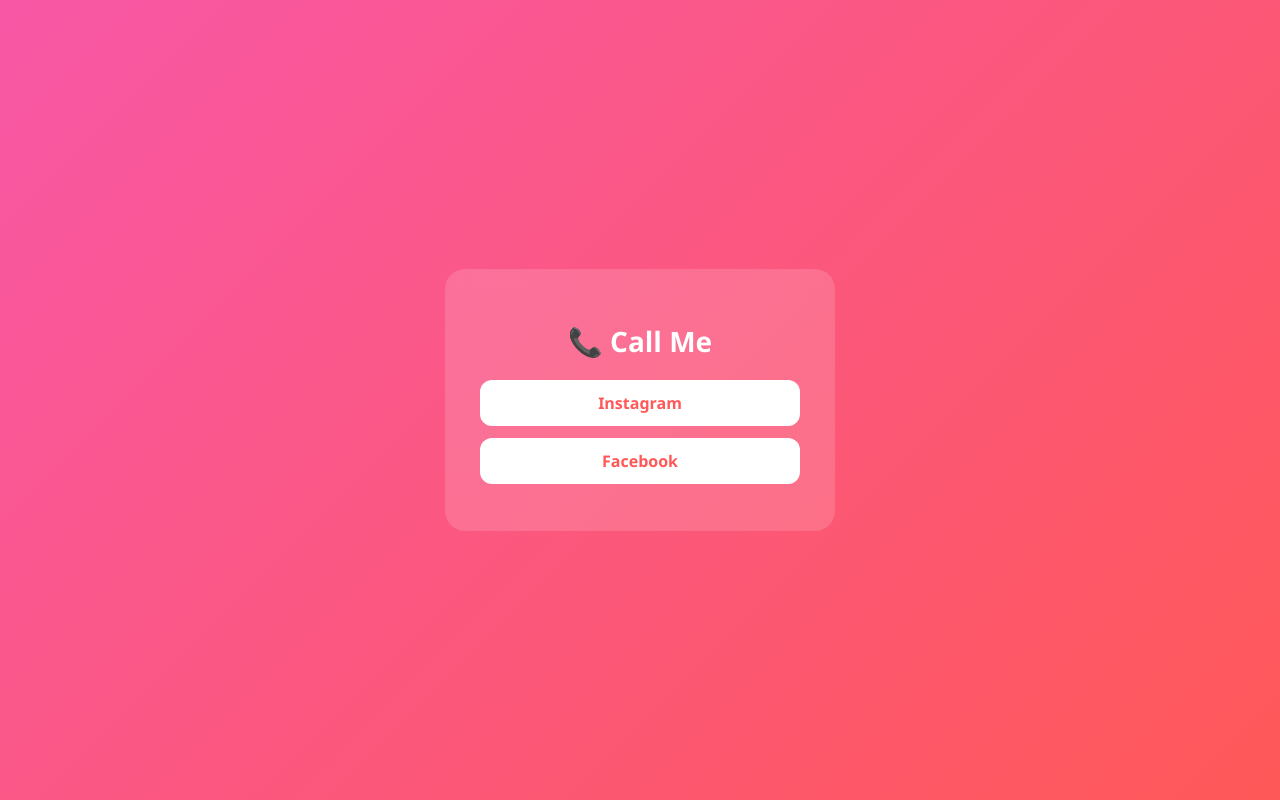
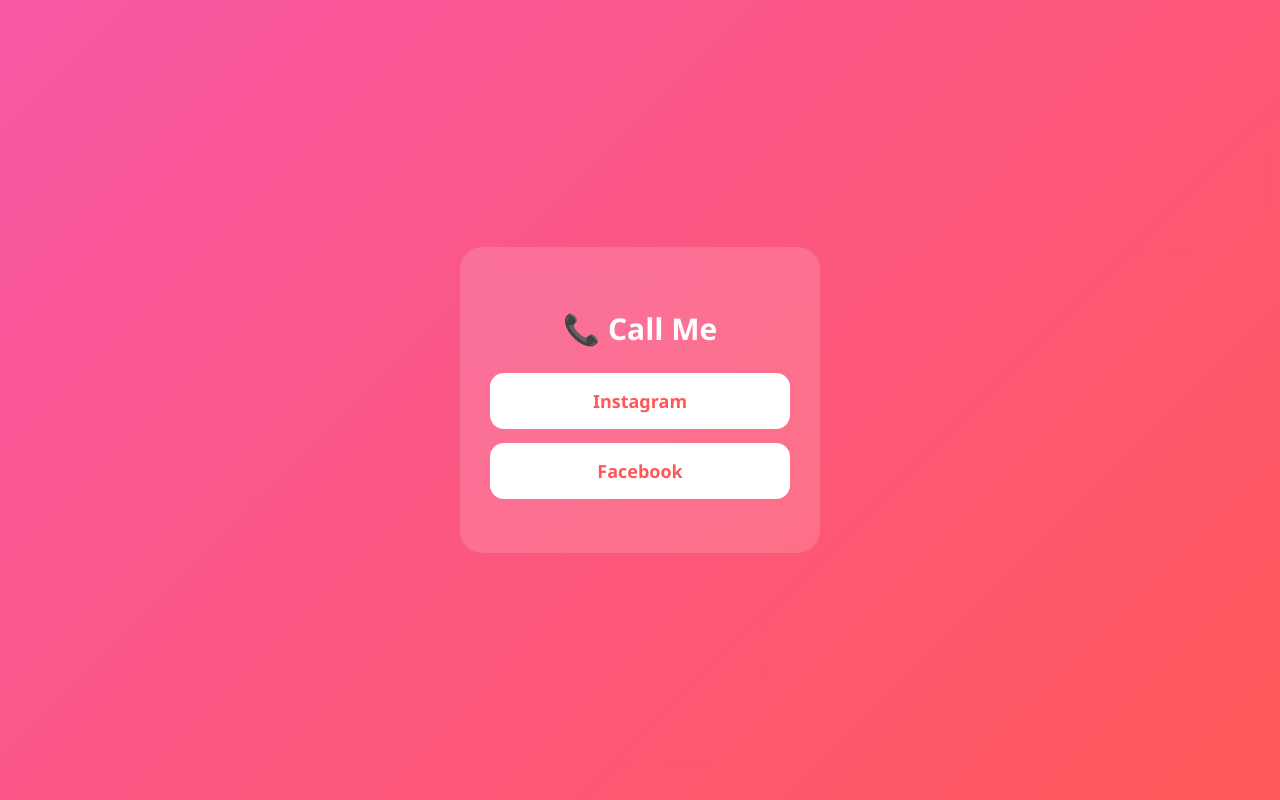
Before and after one commit to judethesleeper/personal_info, a plain HTML site: page female.html in a window 1280 px wide. Drawn offline with Linux system fonts and the light colour scheme.

Commit message:
change size_female

```diff
--- a/female.html
+++ b/female.html
@@ -2,12 +2,17 @@
 <html lang="en">
 <head>
     <meta charset="UTF-8">
+    <meta name="viewport" content="width=device-width, initial-scale=1.0">
     <title>Female Page</title>
 
     <style>
+        * {
+            box-sizing: border-box;
+        }
+
         body {
             margin: 0;
-            height: 100vh;
+            min-height: 100vh;
             display: flex;
             justify-content: center;
             align-items: center;
@@ -19,17 +24,17 @@
         .card {
             background: rgba(255, 255, 255, 0.15);
             backdrop-filter: blur(10px);
-            padding: 35px;
-            border-radius: 20px;
+            padding: 40px 30px;
+            border-radius: 22px;
             text-align: center;
-            width: 320px;
+            width: min(90%, 360px);
             animation: fadeUp 0.8s ease;
         }
 
         @keyframes fadeUp {
             from {
                 opacity: 0;
-                transform: translateY(30px);
+                transform: translateY(25px);
             }
             to {
                 opacity: 1;
@@ -38,8 +43,8 @@
         }
 
         h1 {
-            margin-bottom: 20px;
-            font-size: 28px;
+            margin-bottom: 24px;
+            font-size: clamp(24px, 6vw, 30px);
         }
 
         a {
@@ -47,10 +52,11 @@
             text-decoration: none;
             color: #ff5858;
             background: white;
-            padding: 12px;
-            margin: 12px 0;
-            border-radius: 12px;
+            padding: 16px;
+            margin: 14px 0;
+            border-radius: 14px;
             font-weight: bold;
+            font-size: clamp(16px, 4.5vw, 18px);
             transition: all 0.3s ease;
         }
 
@@ -65,8 +71,13 @@
 <div class="card">
     <h1>📞 Call Me</h1>
 
-    <a href="https://www.instagram.com/judethesleeper/">Instagram</a>
-    <a href="https://web.facebook.com/judethesleeper" target="_blank">Facebook</a>
+    <a href="https://www.instagram.com/judethesleeper/" target="_blank">
+        Instagram
+    </a>
+
+    <a href="https://web.facebook.com/judethesleeper" target="_blank">
+        Facebook
+    </a>
 </div>
 
 </body>
```
